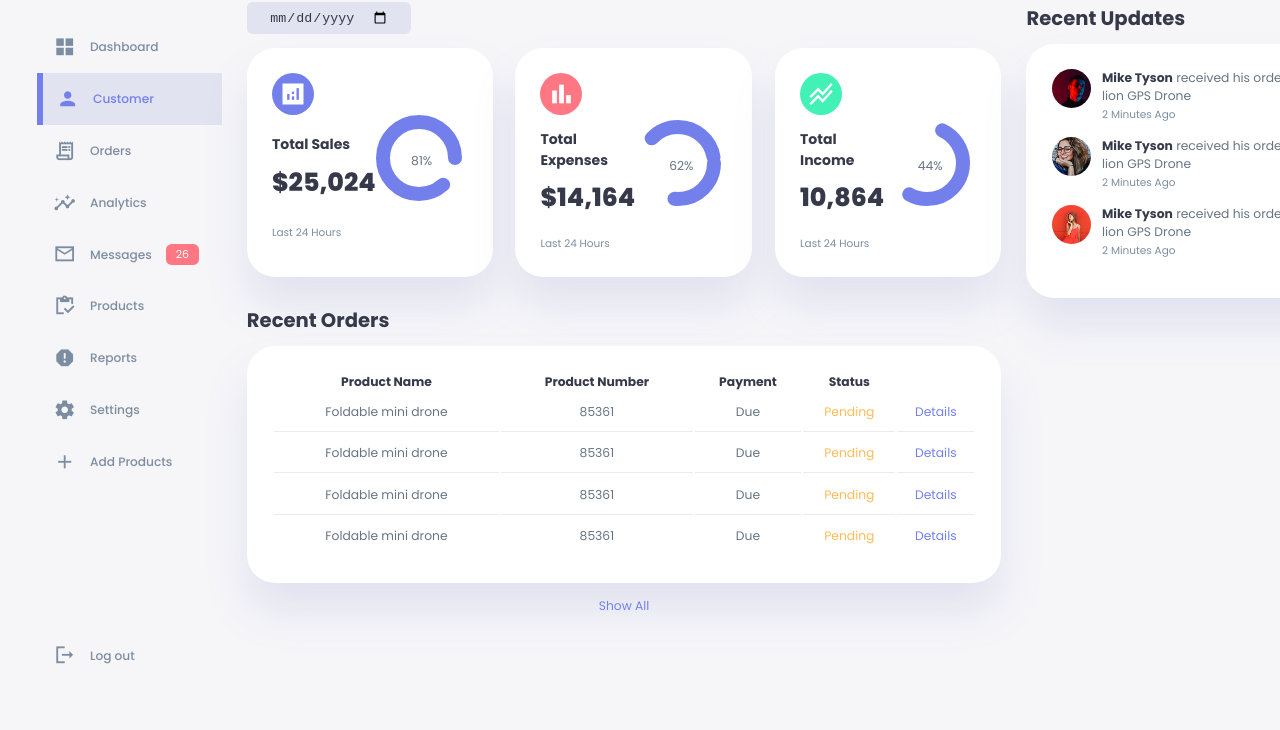
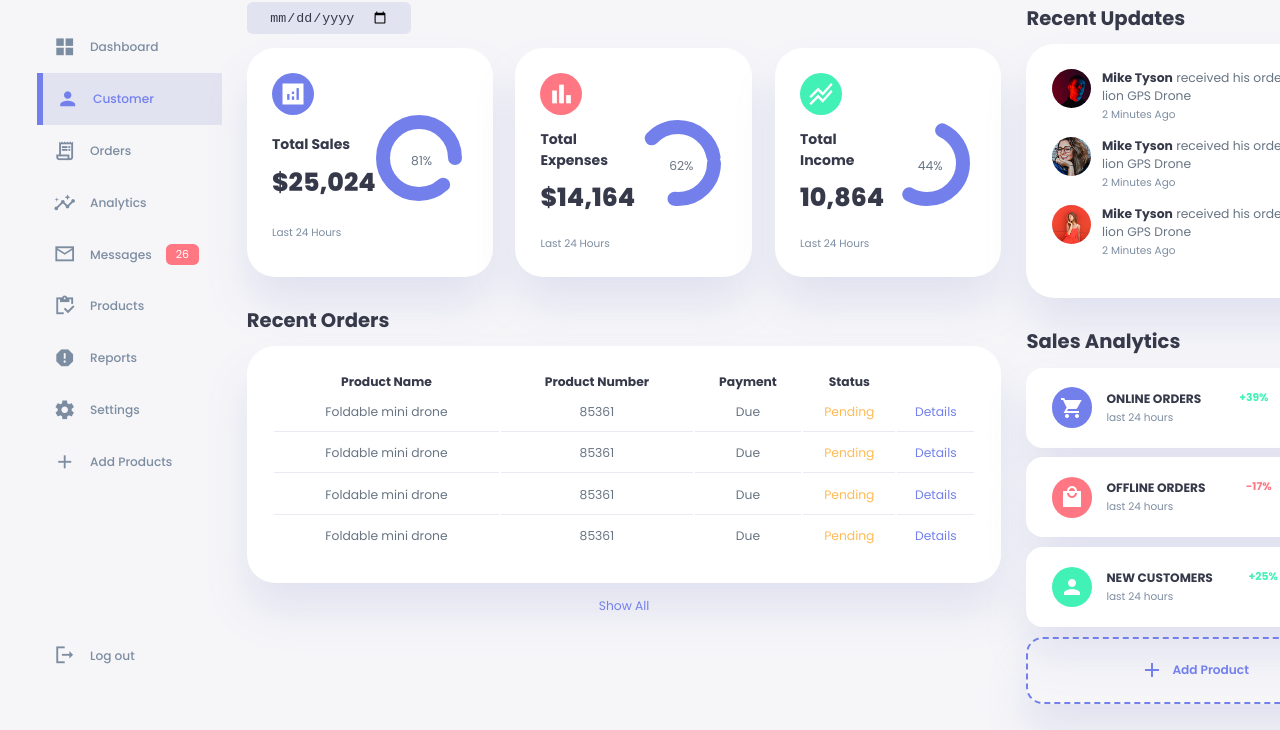
Before and after one commit to Abhishek-Bohora/Responsive-admin-dashboard, a plain HTML site: page index.html in a window 1280 px wide. Shown: the part 70-800 px from the top of the page. Drawn offline with Linux system fonts and the light colour scheme.

Commit message:
Desktop layout completed

```diff
--- a/index.html
+++ b/index.html
@@ -247,6 +247,55 @@
             </div>
           </div>
         </div>
+        <!-- END OF RECENT UPDATES -->
+        <div class="sales-analytics">
+          <h2>Sales Analytics</h2>
+          <div class="item online">
+            <div class="icon">
+              <span class="material-icons-sharp">shopping_cart</span>
+            </div>
+            <div class="right">
+              <div class="info">
+                <h3>ONLINE ORDERS</h3>
+                <small class="text-muted">last 24 hours</small>
+              </div>
+              <h5 class="success">+39%</h5>
+              <h3>3849</h3>
+            </div>
+          </div>
+          <div class="item offline">
+            <div class="icon">
+              <span class="material-icons-sharp">local_mall</span>
+            </div>
+            <div class="right">
+              <div class="info">
+                <h3>OFFLINE ORDERS</h3>
+                <small class="text-muted">last 24 hours</small>
+              </div>
+              <h5 class="danger">-17%</h5>
+              <h3>1100</h3>
+            </div>
+          </div>
+          <div class="item customers">
+            <div class="icon">
+              <span class="material-icons-sharp">person</span>
+            </div>
+            <div class="right">
+              <div class="info">
+                <h3>NEW CUSTOMERS</h3>
+                <small class="text-muted">last 24 hours</small>
+              </div>
+              <h5 class="success">+25%</h5>
+              <h3>849</h3>
+            </div>
+          </div>
+          <div class="item add-product">
+            <div>
+              <span class="material-icons-sharp">add</span>
+              <h3>Add Product</h3>
+            </div>
+          </div>
+        </div>
       </div>
       <!-- END OF RIGHT -->
     </div>
--- a/style.css
+++ b/style.css
@@ -465,3 +465,69 @@ main .recent-orders a {
   gap: 1rem;
   margin-bottom: 1rem;
 }
+
+/* SALES ANALYTICS */
+.right .sales-analytics {
+  margin-top: 2rem;
+}
+.right .sales-analytics h2 {
+  margin-bottom: 0.8rem;
+}
+
+.right .sales-analytics .item {
+  background: var(--color-white);
+  display: flex;
+  align-items: center;
+  gap: 1rem;
+  margin-bottom: 0.7rem;
+  padding: 1.4rem var(--card-padding);
+  border-radius: var(--border-radius-3);
+  box-shadow: var(--box-shadow);
+  transition: all 300ms ease;
+}
+
+.right .sales-analytics .item:hover {
+  box-shadow: none;
+  cursor: pointer;
+}
+
+.right .sales-analytics .item .right {
+  display: flex;
+  justify-content: space-between;
+  align-items: start;
+  margin: 0;
+  width: 100%;
+}
+
+.right .sales-analytics .item .icon {
+  padding: 0.6rem;
+  color: var(--color-white);
+  border-radius: 50%;
+  background: var(--color-primary);
+  display: flex;
+}
+
+.right .sales-analytics .item.offline .icon {
+  background: var(--color-danger);
+}
+.right .sales-analytics .item.customers .icon {
+  background: var(--color-success);
+}
+
+.right .sales-analytics .add-product {
+  background: transparent;
+  border: 2px dashed var(--color-primary);
+  color: var(--color-primary);
+  display: flex;
+  align-items: center;
+  justify-content: center;
+}
+
+.right .sales-analytics .add-product div {
+  display: flex;
+  align-items: center;
+  gap: 0.6rem;
+}
+.right .sales-analytics .add-product div h3 {
+  font-weight: 600;
+}
```
